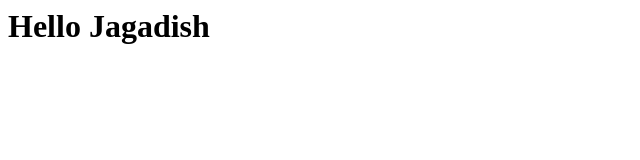
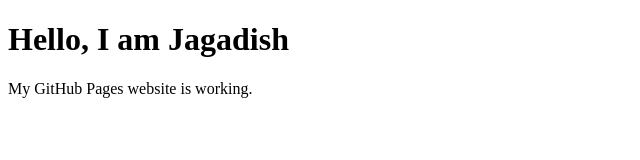
Before and after one commit to 04Jagadish/04Jagadish.github.io, a plain HTML site: page index.html in a window 1280 px wide. Shown: the whole page, without its empty margins (0-640 px from the left). Drawn offline with Linux system fonts and the light colour scheme.

Commit message:
Add basic HTML structure to index.html

```diff
--- a/index.html
+++ b/index.html
@@ -1 +1,10 @@
-<h1>Hello Jagadish</h1>
+<!DOCTYPE html>
+<html>
+<head>
+    <title>Jagadish DevOps Site</title>
+</head>
+<body>
+    <h1>Hello, I am Jagadish</h1>
+    <p>My GitHub Pages website is working.</p>
+</body>
+</html>
```
